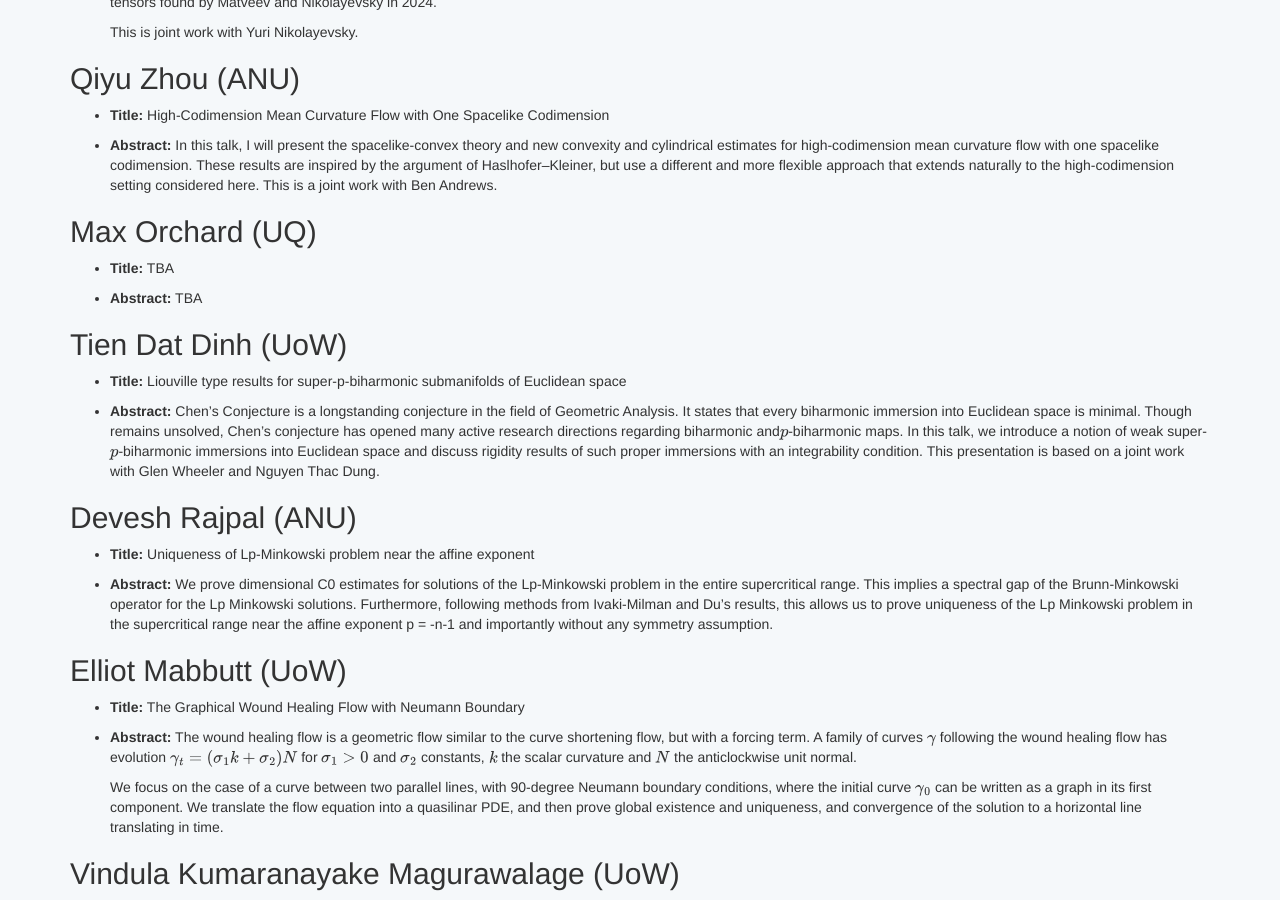
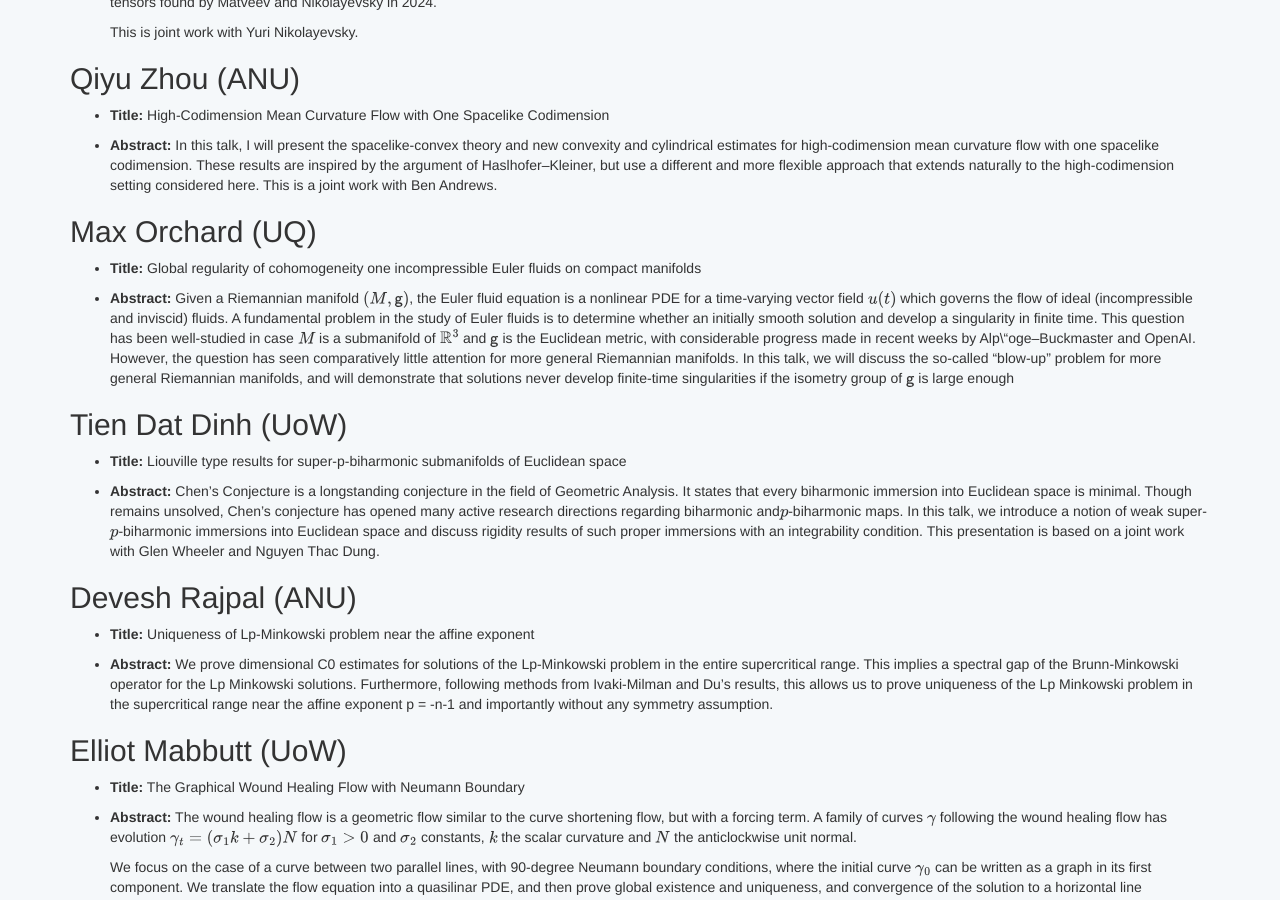
Before and after one commit to oz-geom-pde/oz-geom-pde.github.io, a Jekyll site: the page built from oz-geom-pde-mq-2026.md, in a window 1280 px wide and 900 px high, scrolled down 2237 px. Built offline with Jekyll 4.4.1, drawn with Linux system fonts in a browser that asks for light colours.

Commit message:
Added Max Orchard title/abstract.

```diff
--- a/oz-geom-pde-mq-2026.md
+++ b/oz-geom-pde-mq-2026.md
@@ -100,9 +100,9 @@ Workshop to be held at Macquarie University Thu 24th Sep&ndash;Fri 25th Sep 2026
 
 ## Max Orchard (UQ)
 
--   **Title:** TBA
+-   **Title:** Global regularity of cohomogeneity one incompressible Euler fluids on compact manifolds
 
--   **Abstract:** TBA
+-   **Abstract:** Given a Riemannian manifold $(M,\mathsf{g})$, the Euler fluid equation is a nonlinear PDE for a time-varying vector field $u(t)$ which governs the flow of ideal (incompressible and inviscid) fluids. A fundamental problem in the study of Euler fluids is to determine whether an initially smooth solution and develop a singularity in finite time. This question has been well-studied in case $M$ is a submanifold of $\mathbb{R}^3$ and $\mathsf{g}$ is the Euclidean metric, with considerable progress made in recent weeks by Alp\\"oge&ndash;Buckmaster and OpenAI. However, the question has seen comparatively little attention for more general Riemannian manifolds. In this talk, we will discuss the so-called "blow-up" problem for more general Riemannian manifolds, and will demonstrate that solutions never develop finite-time singularities if the isometry group of $\mathsf{g}$ is large enough
 
 
 ## Tien Dat Dinh (UoW)
```
